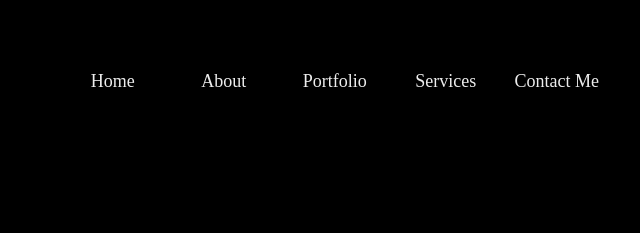
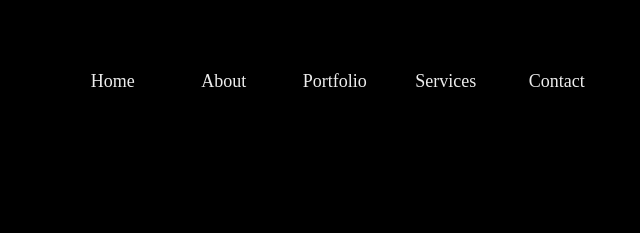
Before and after one commit to ASWINCODEnERROR/Demoportfolio, a plain HTML site: page index.html in a window 1280 px wide. Shown: the top 233 px of the page, 640-1280 px from the left. Drawn offline with Linux system fonts and the light colour scheme.

Commit message:
Update index.html

```diff
--- a/index.html
+++ b/index.html
@@ -26,7 +26,7 @@
             <a href="#about">About</a>
             <a href="#portfolio">Portfolio</a>
             <a href="#services">Services</a>
-            <a href="#contact">Contact Me </a>
+            <a href="#contact">Contact</a>
         </nav>
         <a href="#nav" class="menu"><i class="fa-solid fa-bars "></i></a>
     </header>
```
